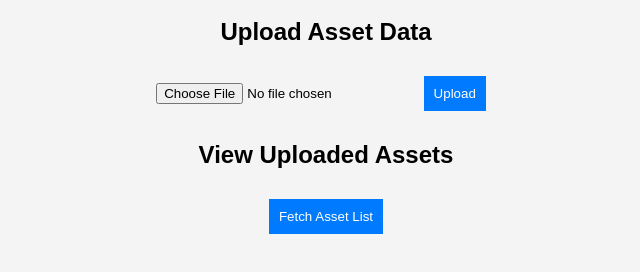
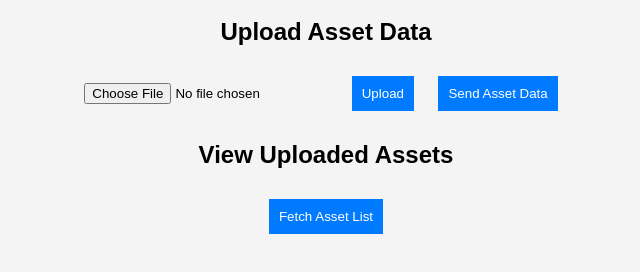
Before and after one commit to Harshit-G20/AssetMgmt, a plain HTML site: page index.html in a window 1280 px wide. Shown: the part 90-362 px from the top of the page, without its empty margins (314-954 px from the left). Drawn offline with Linux system fonts and the light colour scheme.

Commit message:
Updated index.html

```diff
--- a/index.html
+++ b/index.html
@@ -12,6 +12,7 @@
     <h2>Upload Asset Data</h2>
     <input type="file" id="fileUpload">
     <button onclick="uploadFile()">Upload</button>
+    <button id="sendDataButton">Send Asset Data</button>
 
     <h2>View Uploaded Assets</h2>
     <button onclick="fetchAssets()">Fetch Asset List</button>
```
